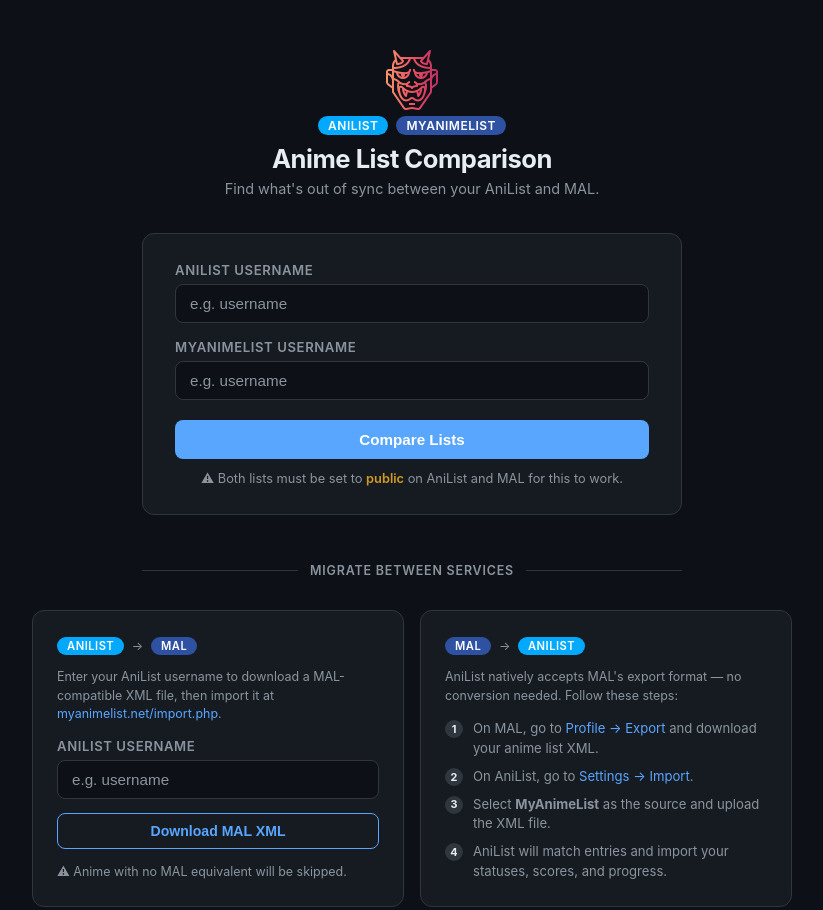
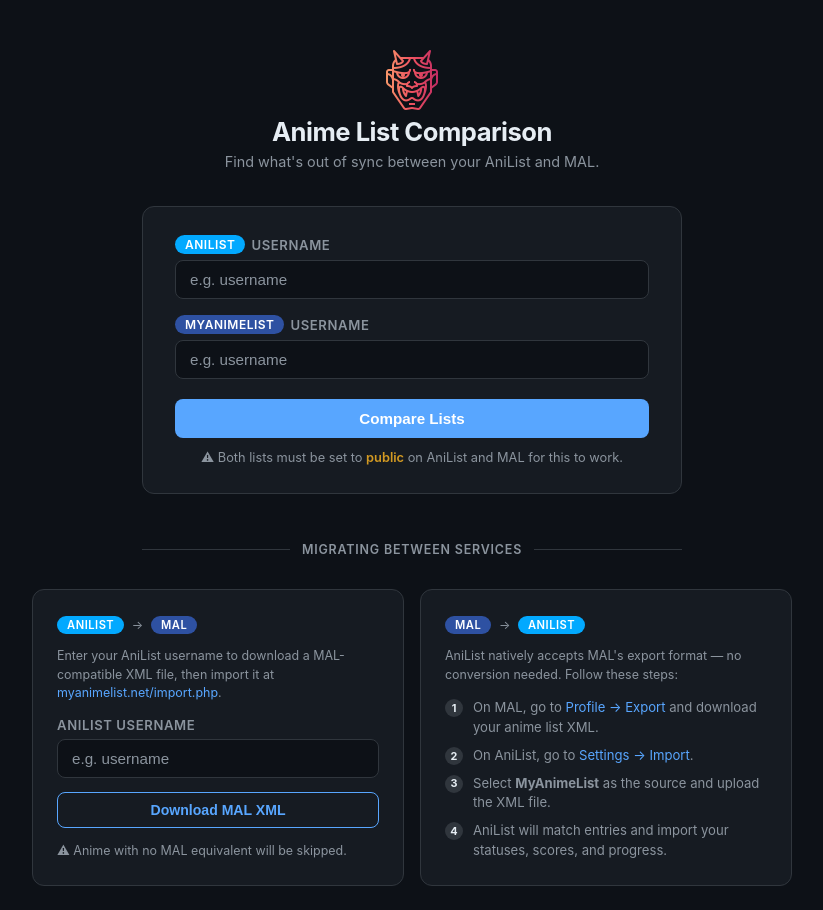
Before and after one commit to AbsoluteXYZero/anilist-mal-compare, a website: page public/index.html in a window 1280 px wide. Shown: the top 910 px of the page, without its empty margins (228-1051 px from the left). Drawn offline with Linux system fonts and the light colour scheme.

Commit message:
Add files via upload

```diff
--- a/public/index.html
+++ b/public/index.html
@@ -55,7 +55,7 @@
     }
 
     .field { display: flex; flex-direction: column; gap: 6px; }
-    label { font-size: 0.82rem; font-weight: 600; color: var(--muted); text-transform: uppercase; letter-spacing: 0.6px; }
+    label { font-size: 0.82rem; font-weight: 600; color: var(--muted); text-transform: uppercase; letter-spacing: 0.6px; display: inline-flex; align-items: center; gap: 6px; }
 
     input {
       background: var(--bg); border: 1px solid var(--border); border-radius: 8px;
@@ -234,20 +234,16 @@
 <body>
 
   <img src="/favicon.png" alt="Hannya" style="width:64px;height:64px;margin-bottom:4px">
-  <div class="badges">
-    <a class="badge al" href="https://anilist.co" target="_blank" rel="noopener">AniList</a>
-    <a class="badge mal" href="https://myanimelist.net" target="_blank" rel="noopener">MyAnimeList</a>
-  </div>
   <h1>Anime List Comparison</h1>
   <p class="subtitle">Find what's out of sync between your AniList and MAL.</p>
 
   <form id="form">
     <div class="field">
-      <label>AniList Username</label>
+      <label><a class="badge al" href="https://anilist.co" target="_blank" rel="noopener">AniList</a> Username</label>
       <input id="alUser" type="text" placeholder="e.g. username" autocomplete="off" spellcheck="false">
     </div>
     <div class="field">
-      <label>MyAnimeList Username</label>
+      <label><a class="badge mal" href="https://myanimelist.net" target="_blank" rel="noopener">MyAnimeList</a> Username</label>
       <input id="malUser" type="text" placeholder="e.g. username" autocomplete="off" spellcheck="false">
     </div>
     <button id="btn" type="submit">Compare Lists</button>
@@ -266,7 +262,7 @@
 
   <div class="divider">
     <div class="divider-line"></div>
-    <span class="divider-label">Migrate Between Services</span>
+    <span class="divider-label">Migrating Between Services</span>
     <div class="divider-line"></div>
   </div>
 
```
